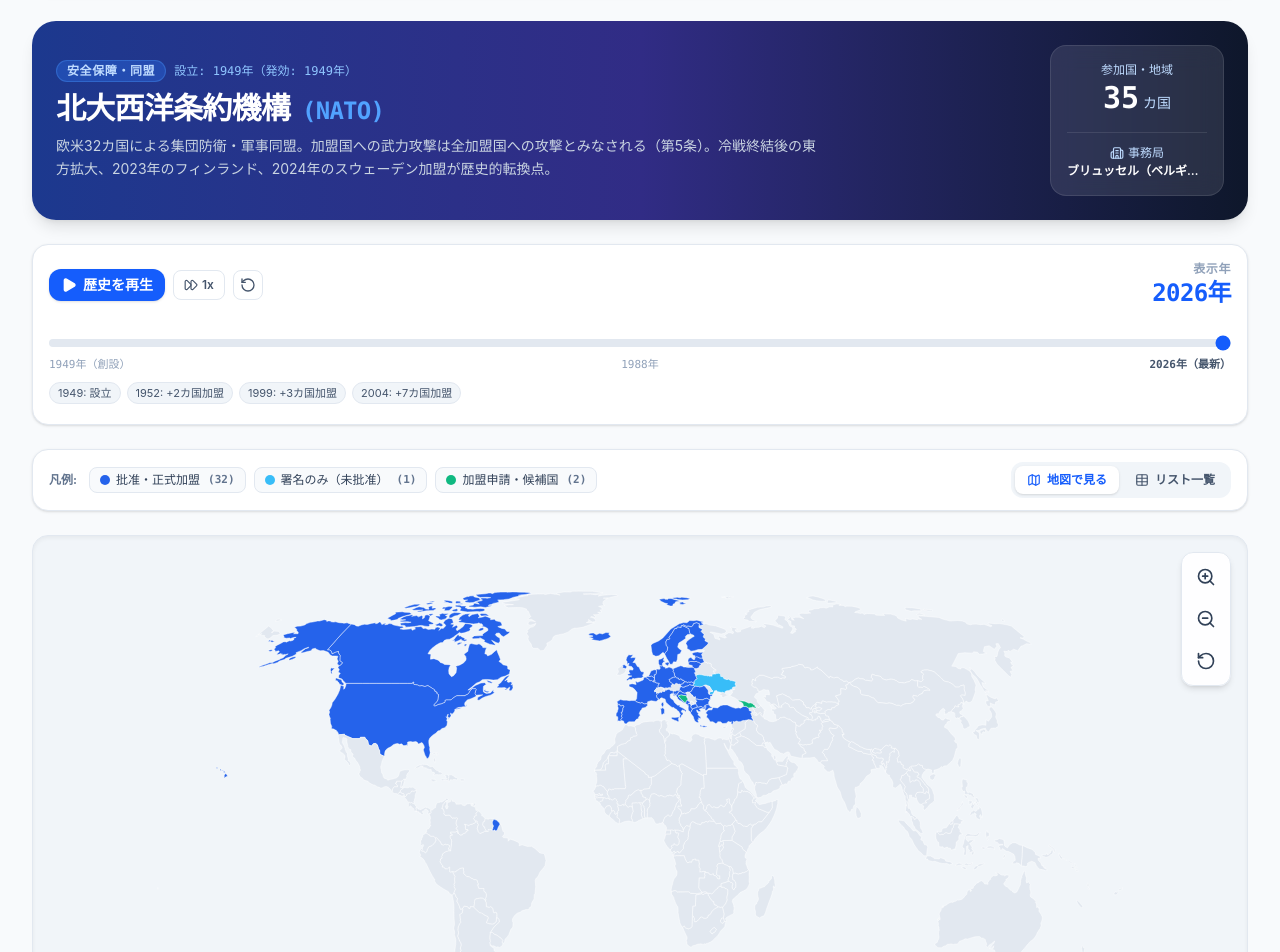
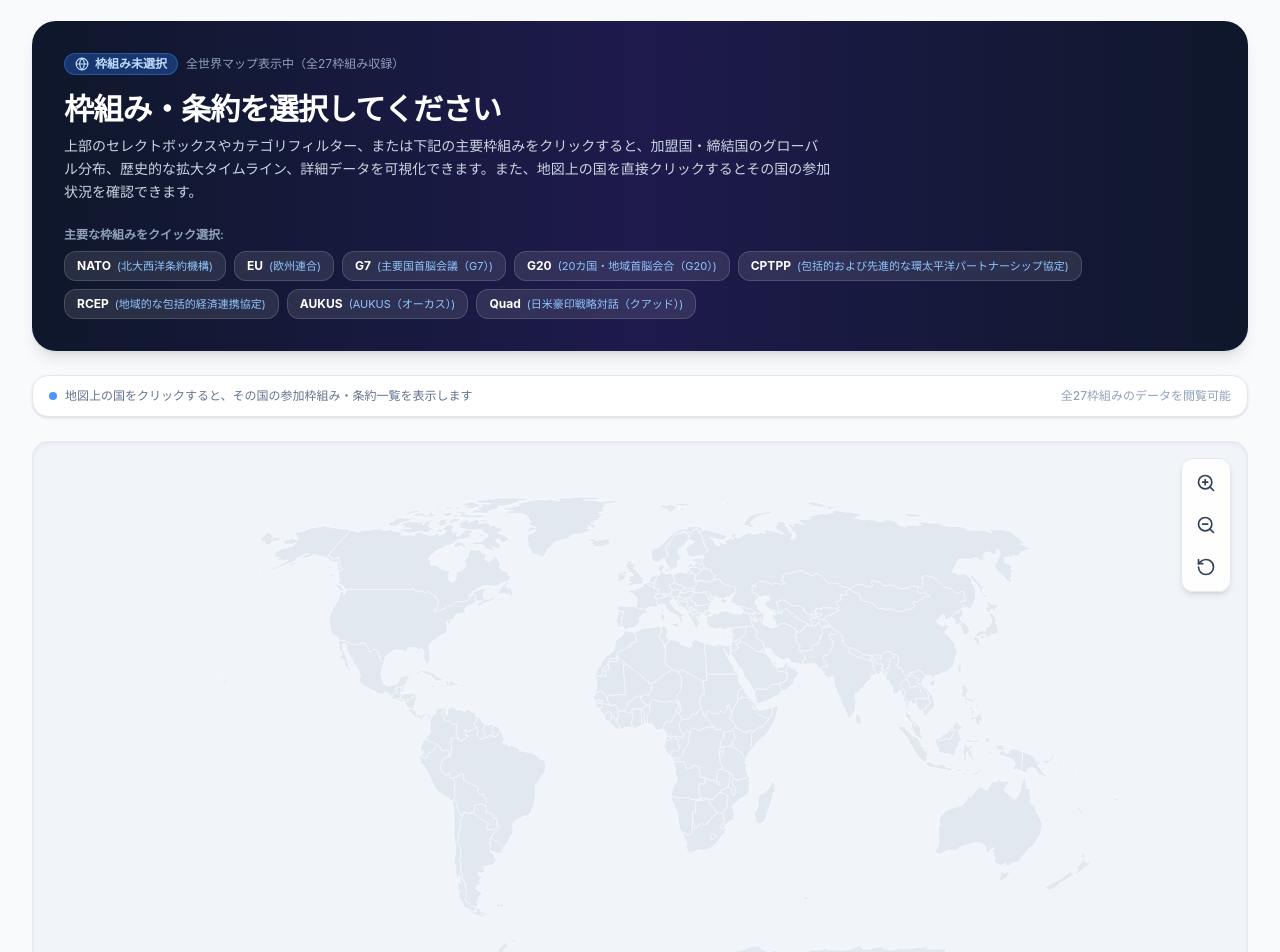
Before and after one commit to m03k0103/world-blocs, a React (Vite) app: page / in a window 1280 px wide. Shown: the part 200-1152 px from the top of the page. Built offline with nearby package versions, Linux system fonts and the light colour scheme.

Commit message:
fix: enforce membership status precedence and remove spurious signedYear from candidate/observer records

```diff
--- a/src/App.tsx
+++ b/src/App.tsx
@@ -48,30 +48,37 @@
 }
 
 export function App() {
-  const initialFramework = getFrameworkFromUrl() || FRAMEWORKS[0];
+  const initialFramework = getFrameworkFromUrl();
   const [currentMode, setCurrentMode] = useState<ViewMode>('framework');
-  const [selectedFramework, setSelectedFramework] = useState<Framework>(initialFramework);
+  const [selectedFramework, setSelectedFramework] = useState<Framework | null>(initialFramework);
   const [modalCountry, setModalCountry] = useState<Country | null>(null);
 
   // ベースパス（GitHub Pages では '/world-blocs'、ローカルでは ''）
   const basePath = import.meta.env.BASE_URL.replace(/\/$/, '');
 
   // 枠組み変更時のURL同期ハンドラ
-  const handleSelectFramework = useCallback((framework: Framework) => {
+  const handleSelectFramework = useCallback((framework: Framework | null) => {
     setSelectedFramework(framework);
     setCurrentMode('framework');
 
-    // ブラウザURLを /world-blocs/{ACRONYM} に同期（大文字表記）
-    const targetUrl = `${basePath}/${framework.acronym}`;
-    if (window.location.pathname !== targetUrl) {
-      window.history.pushState({ frameworkId: framework.id }, '', targetUrl);
+    // ブラウザURLを /world-blocs/{ACRONYM} またはベースURLに同期
+    if (framework) {
+      const targetUrl = `${basePath}/${framework.acronym}`;
+      if (window.location.pathname !== targetUrl) {
+        window.history.pushState({ frameworkId: framework.id }, '', targetUrl);
+      }
+    } else {
+      const targetUrl = `${basePath}/`;
+      if (window.location.pathname !== targetUrl) {
+        window.history.pushState({ frameworkId: null }, '', targetUrl);
+      }
     }
   }, [basePath]);
 
   // モード切替ハンドラ
   const handleModeChange = useCallback((mode: ViewMode) => {
     setCurrentMode(mode);
-    if (mode !== 'framework') {
+    if (mode !== 'framework' || !selectedFramework) {
       const targetUrl = `${basePath}/`;
       window.history.pushState({ mode }, '', targetUrl);
     } else {
@@ -88,7 +95,8 @@
         setSelectedFramework(matched);
         setCurrentMode('framework');
       } else {
-        // パス末尾に枠組み名がない場合はベース画面
+        // パス末尾に枠組み名がない場合はベース画面（枠組み未選択）
+        setSelectedFramework(null);
         setCurrentMode('framework');
       }
     };
--- a/src/components/CountryProfileModal.tsx
+++ b/src/components/CountryProfileModal.tsx
@@ -14,10 +14,9 @@
   onClose,
   onSelectFramework,
 }) => {
-  if (!country) return null;
-
   // この国が参加している全枠組みを取得
   const joinedFrameworks = useMemo(() => {
+    if (!country) return [];
     const list: {
       framework: Framework;
       status: MembershipStatus;
@@ -63,6 +62,8 @@
     });
     return map;
   }, [joinedFrameworks]);
+
+  if (!country) return null;
 
   return (
     <div className="fixed inset-0 z-50 flex items-center justify-center p-4 bg-slate-900/60 backdrop-blur-sm animate-in fade-in duration-200">
--- a/src/components/FrameworkView.tsx
+++ b/src/components/FrameworkView.tsx
@@ -5,11 +5,11 @@
 import type { CountryMapData } from './WorldMap';
 import { TimelineSlider } from './TimelineSlider';
 import { TableView } from './TableView';
-import { Map, Table, Building2 } from 'lucide-react';
+import { Map, Table, Building2, Globe } from 'lucide-react';
 
 interface FrameworkViewProps {
-  selectedFramework: Framework;
-  onSelectFramework: (framework: Framework) => void;
+  selectedFramework: Framework | null;
+  onSelectFramework: (framework: Framework | null) => void;
   onSelectCountry: (country: Country) => void;
   selectedCountryAlpha3?: string | null;
 }
@@ -33,31 +33,51 @@
 
   // 選択された年における各国のステータスを計算
   const computedMembership = useMemo(() => {
+    if (!selectedFramework) return [];
     return selectedFramework.members
       .map((m) => {
-        let currentStatus: MembershipStatus | null = m.status;
+        let currentStatus: MembershipStatus | null = null;
 
-        // 脱退年が選択年以下の場合はwithdrawn
-        if (m.withdrawnYear && selectedYear >= m.withdrawnYear) {
-          currentStatus = 'withdrawn';
-        } else if (m.ratifiedYear && selectedYear >= m.ratifiedYear) {
-          // 批准年以降
-          currentStatus = 'ratified';
-        } else if (m.signedYear && selectedYear >= m.signedYear) {
-          // 署名年以降、批准前
-          currentStatus = 'signed';
-        } else if (m.status === 'candidate' || m.status === 'observer' || m.status === 'dialogue') {
-          // 加盟申請・候補、オブザーバー、対話国：申請年/参加年以降のみ有効
+        // 1. 加盟申請・候補国、オブザーバー、対話パートナーの場合（ステータス種別を最優先）
+        if (m.status === 'candidate' || m.status === 'observer' || m.status === 'dialogue') {
           const startYear = m.appliedYear || m.signedYear;
           if (startYear) {
             currentStatus = selectedYear >= startYear ? m.status : null;
           } else {
-            // 年指定がない場合でも、創設年以降のみ有効
             currentStatus = selectedYear >= selectedFramework.establishedYear ? m.status : null;
           }
+        }
+        // 2. 脱退・資格停止国の場合
+        else if (m.status === 'withdrawn') {
+          if (m.withdrawnYear && selectedYear >= m.withdrawnYear) {
+            currentStatus = 'withdrawn';
+          } else if (m.ratifiedYear && selectedYear >= m.ratifiedYear) {
+            // 脱退前かつ批准年以降は ratified
+            currentStatus = 'ratified';
+          } else if (m.signedYear && selectedYear >= m.signedYear) {
+            // 脱退前かつ署名年以降は signed
+            currentStatus = 'signed';
           } else {
-          // まだ加盟・署名していない
             currentStatus = null;
+          }
+        }
+        // 3. 正加盟・批准国 (ratified)
+        else if (m.status === 'ratified') {
+          if (m.ratifiedYear && selectedYear >= m.ratifiedYear) {
+            currentStatus = 'ratified';
+          } else if (m.signedYear && selectedYear >= m.signedYear) {
+            currentStatus = 'signed';
+          } else {
+            currentStatus = null;
+          }
+        }
+        // 4. 署名のみ未批准 (signed)
+        else if (m.status === 'signed') {
+          if (m.signedYear && selectedYear >= m.signedYear) {
+            currentStatus = 'signed';
+          } else {
+            currentStatus = null;
+          }
         }
 
         return {
@@ -92,6 +112,7 @@
 
   // マイルストーンの生成
   const milestones = useMemo(() => {
+    if (!selectedFramework) return [];
     const list: { year: number; label: string }[] = [];
     list.push({ year: selectedFramework.establishedYear, label: '設立' });
 
@@ -146,29 +167,46 @@
           </div>
 
           {/* 枠組みドロップダウン */}
-          <div className="min-w-[280px]">
+          <div className="flex items-center gap-2 min-w-[280px]">
             <select
-              value={selectedFramework.id}
+              value={selectedFramework?.id || ''}
               onChange={(e) => {
-                const found = FRAMEWORKS.find((f) => f.id === e.target.value);
+                const val = e.target.value;
+                if (!val) {
+                  onSelectFramework(null);
+                } else {
+                  const found = FRAMEWORKS.find((f) => f.id === val);
                   if (found) {
                     onSelectFramework(found);
                     setSelectedYear(currentMaxYear);
                   }
+                }
               }}
               className="w-full px-4 py-2 bg-slate-50 dark:bg-slate-900 border border-slate-200 dark:border-slate-700 rounded-xl text-sm font-bold text-slate-800 dark:text-slate-100 focus:outline-none focus:ring-2 focus:ring-blue-500 cursor-pointer"
             >
+              <option value="">-- 枠組み・条約を選択してください --</option>
               {filteredFrameworks.map((f) => (
                 <option key={f.id} value={f.id}>
                   {f.acronym} - {f.nameJa}
                 </option>
               ))}
             </select>
+            {selectedFramework && (
+              <button
+                type="button"
+                onClick={() => onSelectFramework(null)}
+                className="px-2.5 py-2 text-xs font-semibold text-slate-500 hover:text-rose-600 dark:text-slate-400 dark:hover:text-rose-400 hover:bg-slate-100 dark:hover:bg-slate-700 rounded-xl transition-colors whitespace-nowrap cursor-pointer"
+                title="選択を解除して初期表示に戻す"
+              >
+                解除
+              </button>
+            )}
           </div>
         </div>
       </div>
 
-      {/* 枠組みヘッダー情報 */}
+      {/* 枠組みヘッダー情報 or 未選択時ウェルカムカード */}
+      {selectedFramework ? (
         <div className="bg-gradient-to-r from-blue-900 via-indigo-900 to-slate-900 text-white p-6 rounded-3xl shadow-lg relative overflow-hidden">
           <div className="relative z-10 flex flex-col lg:flex-row lg:items-center justify-between gap-6">
             <div className="space-y-2 max-w-3xl">
@@ -217,8 +255,55 @@
             </div>
           </div>
         </div>
+      ) : (
+        <div className="bg-gradient-to-r from-slate-900 via-indigo-950 to-slate-900 text-white p-6 sm:p-8 rounded-3xl shadow-lg relative overflow-hidden">
+          <div className="relative z-10 space-y-4">
+            <div className="flex flex-wrap items-center gap-2">
+              <span className="px-2.5 py-0.5 rounded-full text-xs font-bold bg-blue-500/30 text-blue-200 border border-blue-400/30 inline-flex items-center gap-1.5">
+                <Globe className="w-3.5 h-3.5" />
+                枠組み未選択
+              </span>
+              <span className="text-slate-400 text-xs">
+                全世界マップ表示中（全{FRAMEWORKS.length}枠組み収録）
+              </span>
+            </div>
+
+            <div className="space-y-2">
+              <h2 className="text-2xl sm:text-3xl font-black tracking-tight">
+                枠組み・条約を選択してください
+              </h2>
+              <p className="text-slate-300 text-sm leading-relaxed max-w-3xl">
+                上部のセレクトボックスやカテゴリフィルター、または下記の主要枠組みをクリックすると、加盟国・締結国のグローバル分布、歴史的な拡大タイムライン、詳細データを可視化できます。また、地図上の国を直接クリックするとその国の参加状況を確認できます。
+              </p>
+            </div>
+
+            {/* 主要な枠組みクイック選択バッジ */}
+            <div className="pt-2">
+              <div className="text-xs font-semibold text-slate-400 mb-2">主要な枠組みをクイック選択:</div>
+              <div className="flex flex-wrap gap-2">
+                {FRAMEWORKS.slice(0, 8).map((f) => (
+                  <button
+                    key={f.id}
+                    onClick={() => {
+                      onSelectFramework(f);
+                      setSelectedYear(currentMaxYear);
+                    }}
+                    className="px-3 py-1.5 rounded-xl text-xs font-bold bg-white/10 hover:bg-white/20 border border-white/15 text-white transition-all hover:scale-105 active:scale-95 flex items-center gap-1.5 cursor-pointer"
+                  >
+                    <span>{f.acronym}</span>
+                    <span className="text-blue-300 text-[11px] font-normal font-sans">
+                      ({f.nameJa})
+                    </span>
+                  </button>
+                ))}
+              </div>
+            </div>
+          </div>
+        </div>
+      )}
 
       {/* タイムライン・年スライダー */}
+      {selectedFramework && (
         <TimelineSlider
           minYear={selectedFramework.establishedYear}
           maxYear={currentMaxYear}
@@ -226,8 +311,10 @@
           onYearChange={setSelectedYear}
           milestones={milestones}
         />
+      )}
 
       {/* 凡例 & 表示タブ切替 */}
+      {selectedFramework ? (
         <div className="flex flex-col sm:flex-row sm:items-center justify-between gap-4 bg-white dark:bg-slate-800 p-3 px-4 rounded-2xl border border-slate-200 dark:border-slate-700 shadow-sm">
           {/* 凡例 (Legend) */}
           <div className="flex flex-wrap items-center gap-2 text-xs">
@@ -283,21 +370,33 @@
             </button>
           </div>
         </div>
+      ) : (
+        <div className="flex flex-col sm:flex-row sm:items-center justify-between gap-3 bg-white dark:bg-slate-800 p-3 px-4 rounded-2xl border border-slate-200 dark:border-slate-700 shadow-sm text-xs text-slate-500 dark:text-slate-400">
+          <div className="flex items-center gap-2">
+            <span className="inline-block w-2 h-2 rounded-full bg-blue-500 animate-pulse"></span>
+            <span>地図上の国をクリックすると、その国の参加枠組み・条約一覧を表示します</span>
+          </div>
+          <div className="text-slate-400 font-medium">
+            全{FRAMEWORKS.length}枠組みのデータを閲覧可能
+          </div>
+        </div>
+      )}
 
       {/* メイン表示部（地図 or テーブル） */}
-      {activeTab === 'map' ? (
-        <WorldMap
-          countryDataMap={mapData}
-          mode="single"
-          onSelectCountry={onSelectCountry}
-          selectedCountryAlpha3={selectedCountryAlpha3}
-        />
-      ) : (
+      {selectedFramework && activeTab === 'table' ? (
         <TableView
           members={computedMembership}
           frameworkName={selectedFramework.acronym}
           onSelectCountry={onSelectCountry}
         />
+      ) : (
+        <WorldMap
+          countryDataMap={mapData}
+          mode="single"
+          hasFrameworkSelected={Boolean(selectedFramework)}
+          onSelectCountry={onSelectCountry}
+          selectedCountryAlpha3={selectedCountryAlpha3}
+        />
       )}
     </div>
   );
--- a/src/components/WorldMap.tsx
+++ b/src/components/WorldMap.tsx
@@ -24,6 +24,7 @@
   labelB?: string;
   onSelectCountry?: (country: Country) => void;
   selectedCountryAlpha3?: string | null;
+  hasFrameworkSelected?: boolean;
 }
 
 interface HoverInfo {
@@ -43,6 +44,7 @@
   labelB = '枠組みB',
   onSelectCountry,
   selectedCountryAlpha3,
+  hasFrameworkSelected = true,
 }) => {
   const [geographies, setGeographies] = useState<any[]>([]);
   const [loading, setLoading] = useState(true);
@@ -310,6 +312,7 @@
               )}
             </div>
           ) : (
+            hasFrameworkSelected ? (
               <div className="space-y-1 pt-1 border-t border-slate-700/60">
                 {hoverInfo.data?.status ? (
                   <>
@@ -339,6 +342,7 @@
                   <div className="text-slate-400">非加盟・非参加</div>
                 )}
               </div>
+            ) : null
           )}
           <div className="text-[10px] text-slate-400 mt-1.5 border-t border-slate-800 pt-1">
             クリックで詳細を表示
--- a/src/data/frameworks.ts
+++ b/src/data/frameworks.ts
@@ -51,7 +51,7 @@
       { countryCode: 'FIN', status: 'ratified', signedYear: 2022, ratifiedYear: 2023, notes: 'ロシアのウクライナ侵攻を受けて加盟' },
       { countryCode: 'SWE', status: 'ratified', signedYear: 2022, ratifiedYear: 2024, notes: '約200年の軍事的中立を転換し加盟' },
       // 加盟申請・候補国
-      { countryCode: 'UKR', status: 'candidate', appliedYear: 2022, signedYear: 2022, notes: '2022年NATO加盟申請' },
+      { countryCode: 'UKR', status: 'candidate', appliedYear: 2022, notes: '2022年NATO加盟申請' },
       { countryCode: 'GEO', status: 'candidate', appliedYear: 2008, notes: '2008年ブカレスト首脳会議で将来の加盟を合意' },
       { countryCode: 'BIH', status: 'candidate', appliedYear: 2018, notes: '2018年加盟行動計画 (MAP) 参加' }
     ]
@@ -102,8 +102,8 @@
       { countryCode: 'BGR', status: 'ratified', signedYear: 2005, ratifiedYear: 2007, notes: '第6次拡大' },
       { countryCode: 'HRV', status: 'ratified', signedYear: 2011, ratifiedYear: 2013, notes: '第7次拡大' },
       // 候補国
-      { countryCode: 'UKR', status: 'candidate', appliedYear: 2022, signedYear: 2022, notes: '2022年申請、加盟交渉中' },
-      { countryCode: 'MDA', status: 'candidate', appliedYear: 2022, signedYear: 2022, notes: '2022年申請、加盟交渉中' },
+      { countryCode: 'UKR', status: 'candidate', appliedYear: 2022, notes: '2022年申請、加盟交渉中' },
+      { countryCode: 'MDA', status: 'candidate', appliedYear: 2022, notes: '2022年申請、加盟交渉中' },
       { countryCode: 'GEO', status: 'candidate', appliedYear: 2022, notes: '2022年申請、候補国' },
       { countryCode: 'BIH', status: 'candidate', appliedYear: 2016, notes: '2016年申請、加盟交渉開始' },
       { countryCode: 'SRB', status: 'candidate', appliedYear: 2009, notes: '2009年申請、候補国' },
@@ -316,7 +316,7 @@
       { countryCode: 'ARE', status: 'ratified', ratifiedYear: 2024, notes: '2024年拡大加盟' },
       { countryCode: 'SAU', status: 'ratified', ratifiedYear: 2024, notes: '招待受諾・参加' },
       // パートナー国・申請国
-      { countryCode: 'TUR', status: 'candidate', appliedYear: 2024, signedYear: 2024, notes: '2024年NATO加盟国として初申請' },
+      { countryCode: 'TUR', status: 'candidate', appliedYear: 2024, notes: '2024年NATO加盟国として初申請' },
       { countryCode: 'DZA', status: 'dialogue', appliedYear: 2024, notes: '2024年パートナー国' },
       { countryCode: 'IDN', status: 'dialogue', appliedYear: 2024, notes: '2024年パートナー国' },
       { countryCode: 'MYS', status: 'dialogue', appliedYear: 2024, notes: '2024年パートナー国' },
@@ -792,12 +792,12 @@
       // 資格停止国
       { countryCode: 'VEN', status: 'withdrawn', signedYear: 2006, ratifiedYear: 2012, withdrawnYear: 2016, notes: '2012年正式加盟、2016年民主条項（ウスアイア議定書）違反により無期限資格停止' },
       // 準加盟国 (Associated States)
-      { countryCode: 'CHL', status: 'observer', appliedYear: 1996, signedYear: 1996, notes: '準加盟国 (1996)' },
-      { countryCode: 'COL', status: 'observer', appliedYear: 2004, signedYear: 2004, notes: '準加盟国 (2004)' },
-      { countryCode: 'ECU', status: 'observer', appliedYear: 2004, signedYear: 2004, notes: '準加盟国 (2004)' },
-      { countryCode: 'PER', status: 'observer', appliedYear: 2003, signedYear: 2003, notes: '準加盟国 (2003)' },
-      { countryCode: 'GUY', status: 'observer', appliedYear: 2013, signedYear: 2013, notes: '準加盟国 (2013)' },
-      { countryCode: 'SUR', status: 'observer', appliedYear: 2013, signedYear: 2013, notes: '準加盟国 (2013)' }
+      { countryCode: 'CHL', status: 'observer', appliedYear: 1996, notes: '準加盟国 (1996)' },
+      { countryCode: 'COL', status: 'observer', appliedYear: 2004, notes: '準加盟国 (2004)' },
+      { countryCode: 'ECU', status: 'observer', appliedYear: 2004, notes: '準加盟国 (2004)' },
+      { countryCode: 'PER', status: 'observer', appliedYear: 2003, notes: '準加盟国 (2003)' },
+      { countryCode: 'GUY', status: 'observer', appliedYear: 2013, notes: '準加盟国 (2013)' },
+      { countryCode: 'SUR', status: 'observer', appliedYear: 2013, notes: '準加盟国 (2013)' }
     ]
   },
   {
```
Also changed, not shown: src/components/Navbar.tsx (+10 -4 lines), 5 other files (tests, documents, lock files or other folders). Lines whose indentation alone changed are shown as unchanged.
